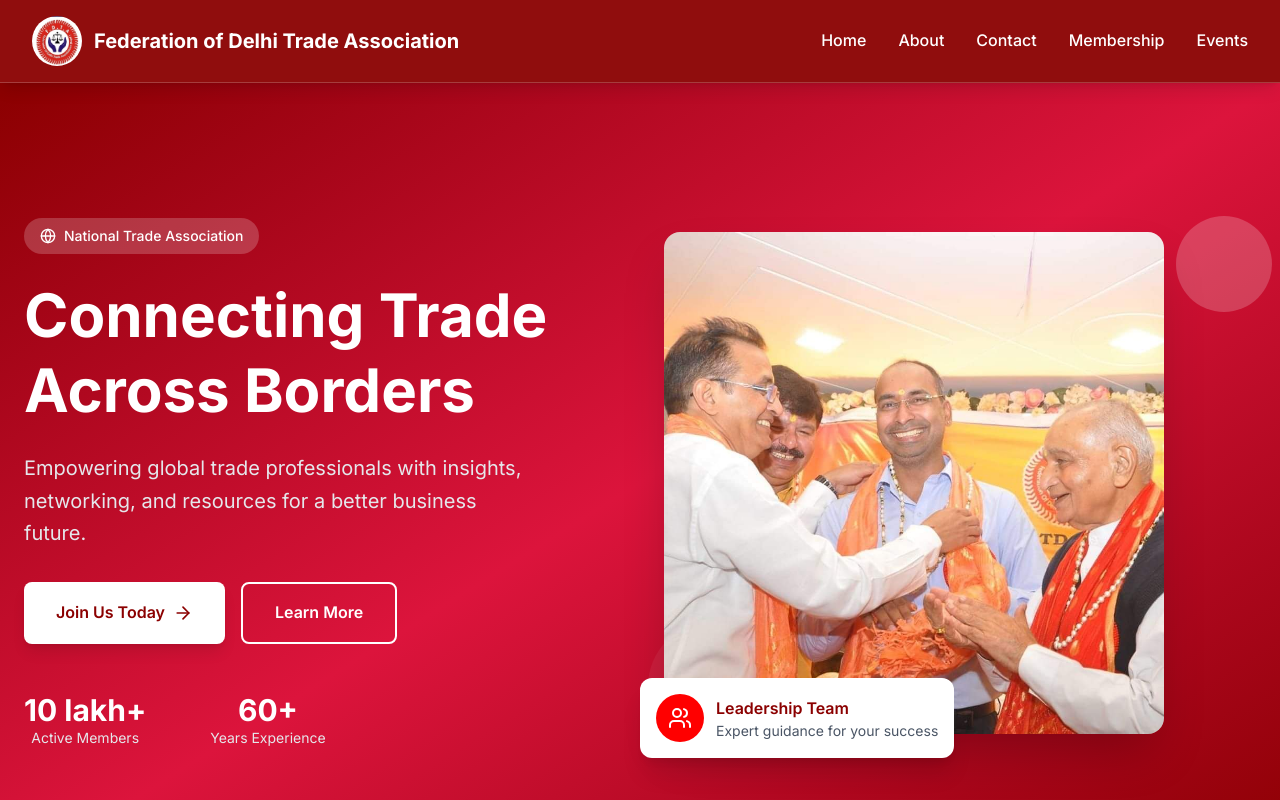
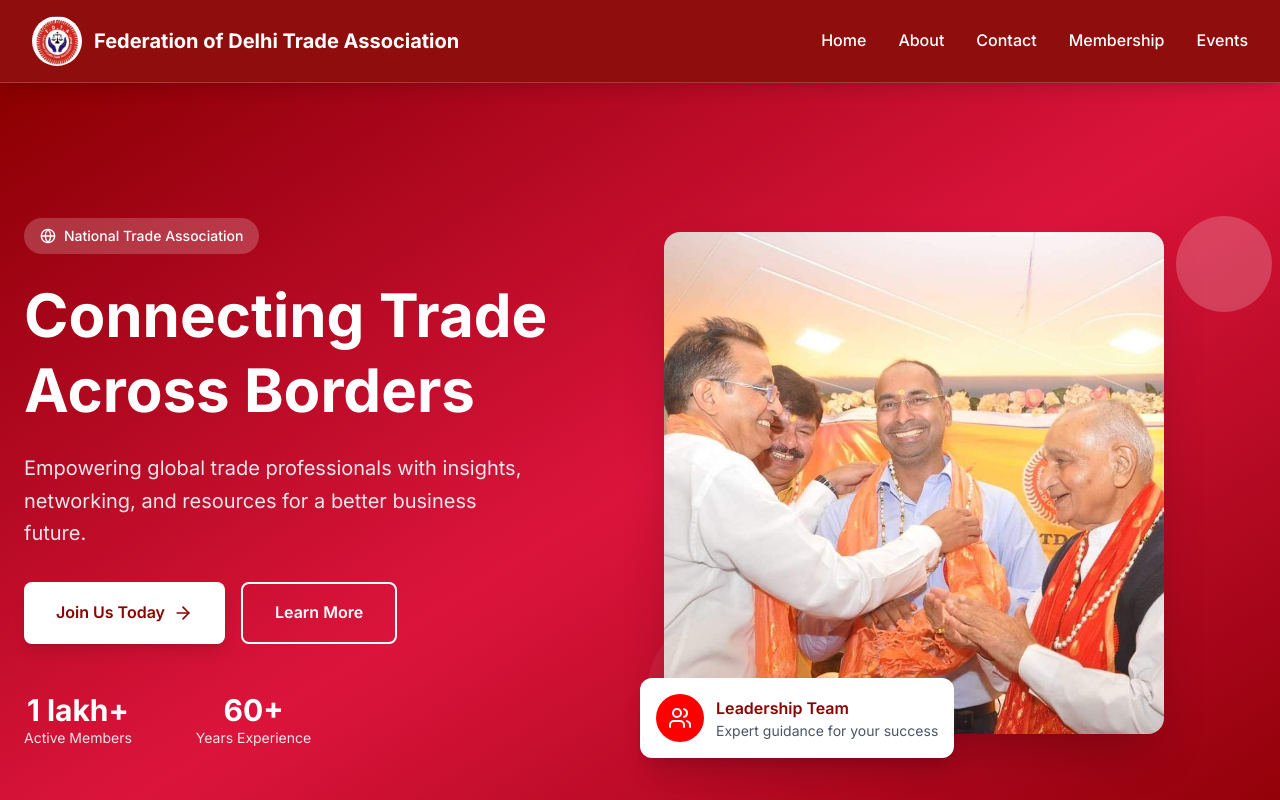
Before and after one commit to Jain-Akshat02/FDTA, a Next.js app: page / in a window 1280 px wide. Shown: the top 800 px of the page. Built offline with nearby package versions, Linux system fonts and the light colour scheme.

Commit message:
fixed a text mistake

```diff
--- a/src/components/Hero.tsx
+++ b/src/components/Hero.tsx
@@ -77,7 +77,7 @@
               className="flex flex-wrap justify-center sm:justify-start gap-8 mt-12"
             >
               <div className="text-center">
-                <div className="text-3xl font-bold text-white">10 lakh+</div>
+                <div className="text-3xl font-bold text-white">1 lakh+</div>
                 <div className="text-gray-200 text-sm">Active Members</div>
               </div>
               <div className="text-center">
--- a/src/components/TestimonialsSection.tsx
+++ b/src/components/TestimonialsSection.tsx
@@ -101,7 +101,7 @@
           <div className="inline-flex items-center gap-8 text-gray-500">
             <div className="flex items-center gap-2">
               <div className="w-3 h-3 bg-accent rounded-full"></div>
-              <span className="text-sm">10 lakh+ Active Members</span>
+              <span className="text-sm">1 lakh+ Active Members</span>
             </div>
             <div className="flex items-center gap-2">
               <div className="w-3 h-3 bg-accent rounded-full"></div>
```
